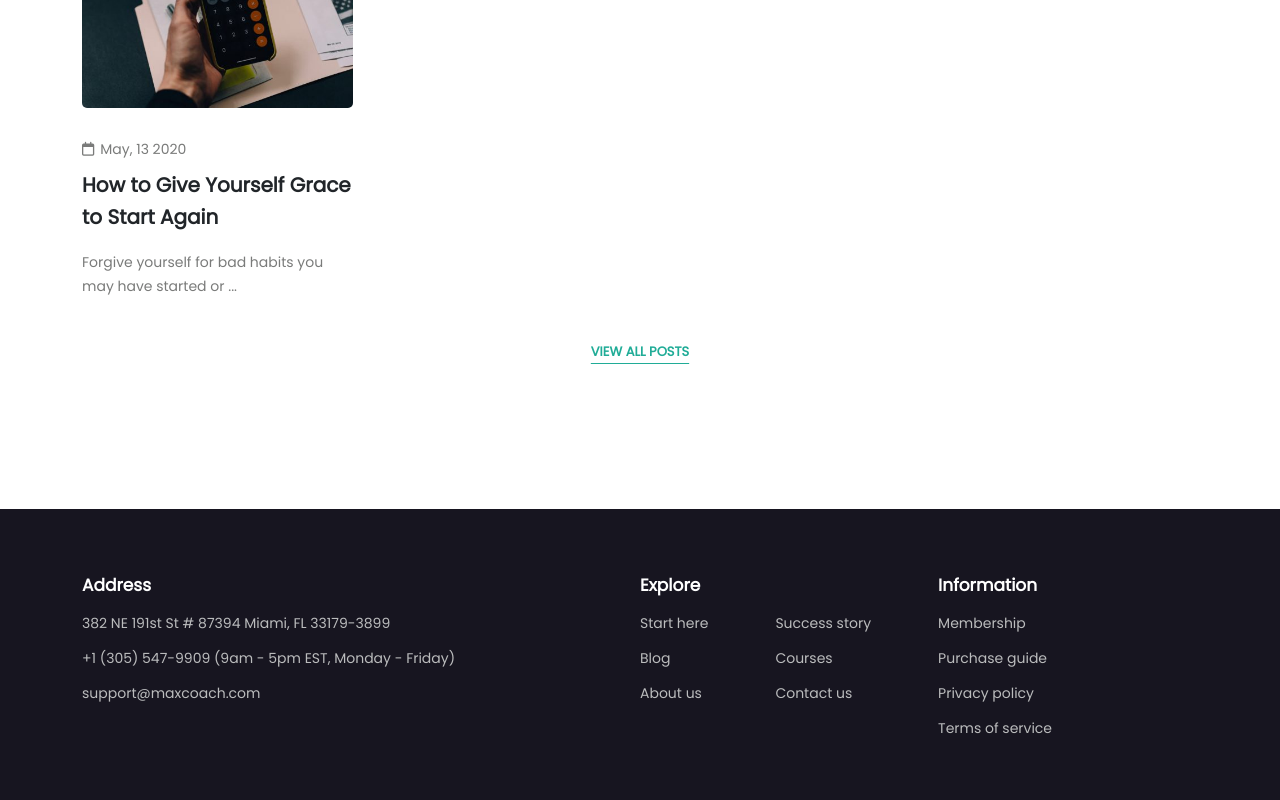
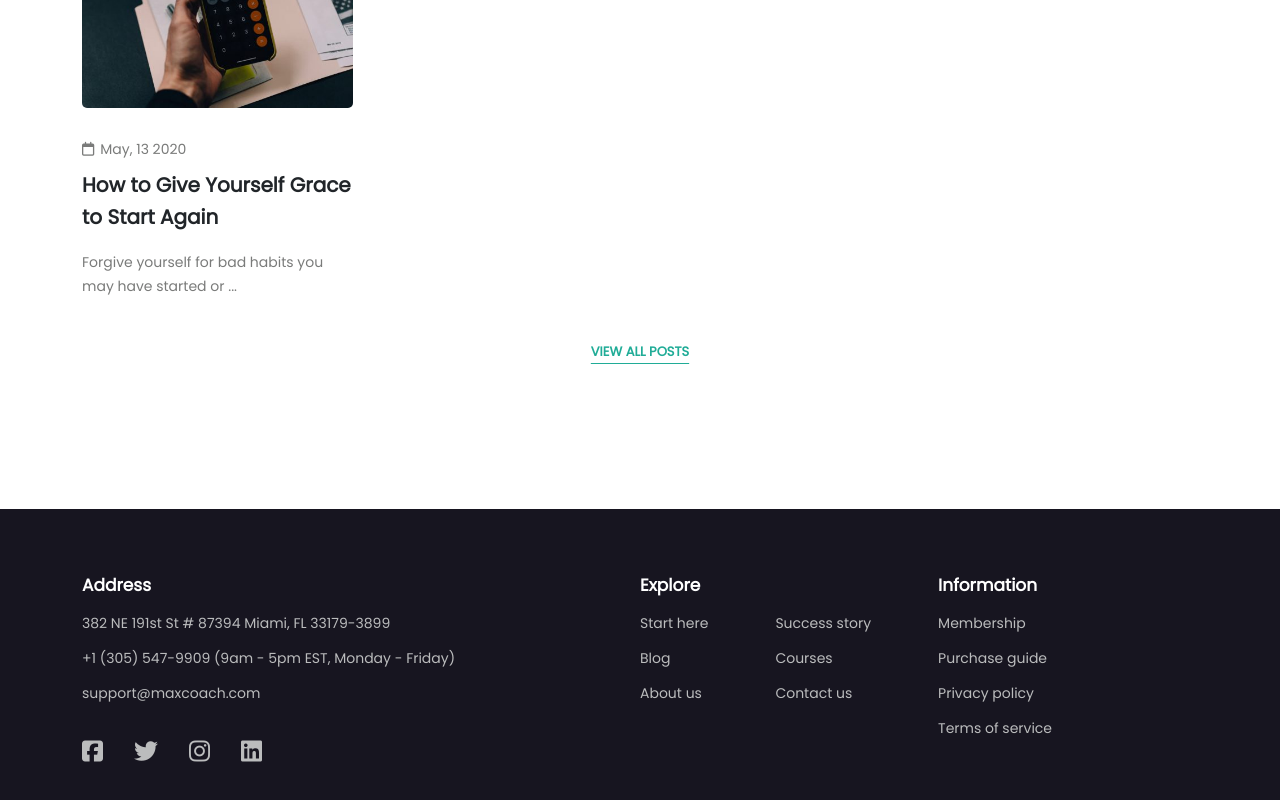
Before and after one commit to BrunoBernardini/proj-html-vuejs, a Vue app: page / in a window 1280 px wide. Shown: the part 6266-7066 px from the top of the page. Built offline with nearby package versions, Linux system fonts and the light colour scheme; a small style sheet from the web is missing.

Commit message:
Lista social networks.

```diff
--- a/src/App.vue
+++ b/src/App.vue
@@ -389,7 +389,25 @@ export default {
               ]
             }
           ],
-        }
+        },
+        socialClasses: [
+          {
+            name: "fa-brands fa-facebook-square",
+            href: "#"
+          },
+          {
+            name: "fa-brands fa-twitter",
+            href: "#"
+          },
+          {
+            name: "fa-brands fa-instagram",
+            href: "#"
+          },
+          {
+            name: "fa-brands fa-linkedin",
+            href: "#"
+          }
+        ],
       }
     }
   }
--- a/src/components/FooterComp.vue
+++ b/src/components/FooterComp.vue
@@ -14,6 +14,10 @@
               <a :href="listElement.href">{{listElement.name}}</a></li>
           </ul>
         </div>
+        <ul class="socials">
+          <li v-for="(social, index) in footerInfo.socialClasses"
+          :key="`socialsFooter-${index}`"><a :href="social.href"><i :class="social.name"></i></a></li>
+        </ul>
       </div>
       <div class="right-half">
         <div
@@ -37,7 +41,7 @@
 export default {
   name: "FooterComp",
   props: {
-    footerInfo: Object
+    footerInfo: Object,
   }
 }
 </script>
@@ -51,11 +55,16 @@ footer{
     padding-top: 66px;
     .left-half,
     .right-half{
-      display: flex;
       width: 50%;
     }
+    .right-half{
+      display: flex;
+    }
+    a{
+      color: #bbbcbd;
+    }
     .footer-links{
-      margin-right: 67px;
+      margin: 0 67px 30px 0;
       h4{
         color: white;
         font-size: 17px;
@@ -68,10 +77,11 @@ footer{
           display: block;
           margin: 14px 0 0px 0;
         }
-        a{
-          color: #bbbcbd;
-        }
       }
+    }
+    .socials a{
+      font-size: 24px;
+      margin-right: 31px;
     }
   }
 }
```
